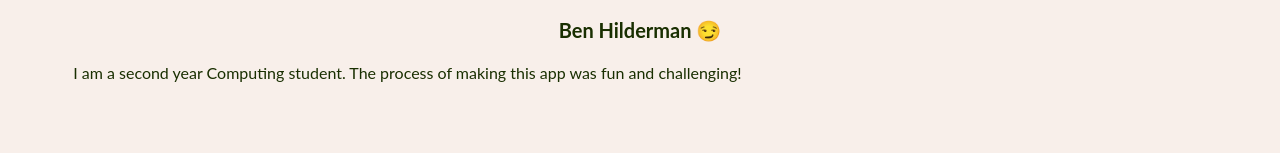
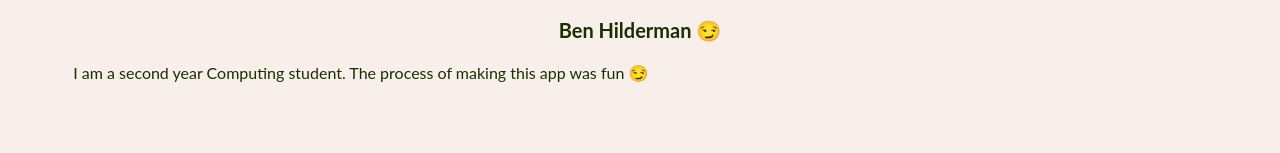
Before and after one commit to SaulWolkove/QHACKS24, a React (Create React App) app: page /about-us in a window 1280 px wide. Shown: the part 540-693 px from the top of the page. Built offline with nearby package versions, Linux system fonts and the light colour scheme.

Commit message:
important bio update

```diff
--- a/src/components/AboutUs.js
+++ b/src/components/AboutUs.js
@@ -41,7 +41,7 @@ function AboutUS({ setShowPosts }) {
                 <div className="team-member">
                     <p className="catchphrase">Ben Hilderman 😏</p>
                     <div className="description">
-                        <p>I am a second year Computing student. The process of making this app was fun and challenging!</p>
+                        <p>I am a second year Computing student. The process of making this app was fun 😏</p>
                     </div>
                 </div>
             </div>
```
